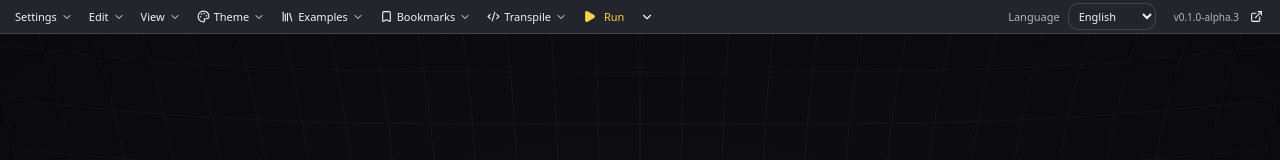
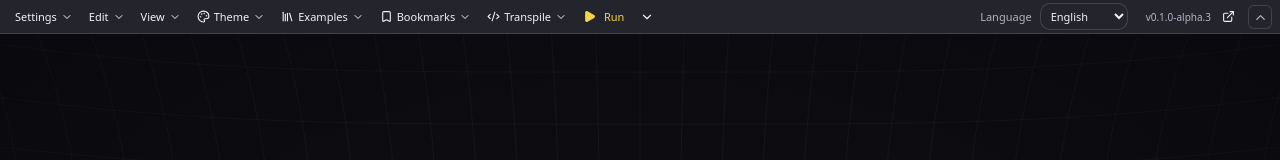
Before and after one commit to lalBi94/Sapphire3, a React (Vite) app: page / in a window 1280 px wide. Shown: the top 160 px of the page. Built offline with nearby package versions, Linux system fonts and the light colour scheme.

Commit message:
Ajoute un chevron pour replier la barre de navigation

```diff
--- a/src/components/Canvas/Canvas.css
+++ b/src/components/Canvas/Canvas.css
@@ -1,4 +1,10 @@
-.canvas-workspace { display: flex; flex-direction: column; height: 100dvh; min-height: 0; overflow: hidden; }
+.canvas-workspace { position: relative; display: flex; flex-direction: column; height: 100dvh; min-height: 0; overflow: hidden; }
+/* Chevron de repli de la barre : toujours visible, il reste en place quand la barre disparaît. */
+.canvas-nav-toggle { position: absolute; top: 5px; right: 8px; z-index: 12; display: grid; place-items: center; width: 24px; height: 24px; padding: 0; border: 1px solid var(--color-border); border-radius: var(--radius-small); background: var(--color-surface-raised); color: var(--color-text-muted); cursor: pointer; }
+.canvas-nav-toggle:hover { color: var(--color-text); border-color: var(--color-border-hover); }
+.canvas-nav-toggle:focus-visible { outline: 2px solid var(--color-focus); outline-offset: -2px; }
+/* Barre repliée : elle glisse vers le haut (rognée par le conteneur) et libère la hauteur pour le canvas. */
+.canvas-workspace--nav-collapsed .project-navigation { margin-top: calc(-1 * var(--navigation-height)); }
 .canvas-transfer-status { position: absolute; left: var(--space-panel); top: var(--space-panel); z-index: 6; display: flex; align-items: center; gap: var(--space-control); max-width: min(520px, calc(100% - 32px)); padding: var(--space-control); border: 1px solid var(--color-border); border-radius: var(--radius-control); color: var(--color-text); background: var(--color-surface-raised); box-shadow: var(--shadow-panel); font-size: 12px; cursor: default; }
 .canvas-transfer-status--error { border-color: var(--color-diagnostic); }
 .canvas-transfer-status span { overflow-wrap: anywhere; }
--- a/src/components/Canvas/Canvas.jsx
+++ b/src/components/Canvas/Canvas.jsx
@@ -1,5 +1,5 @@
 import { useEffect, useMemo, useRef, useState } from 'react'
-import { X } from 'lucide-react'
+import { ChevronDown, ChevronUp, X } from 'lucide-react'
 import CanvasGrid from '../CanvasGrid/CanvasGrid.jsx'
 import useCanvasPan from '../../hooks/useCanvasPan.jsx'
 import useCanvasDocument from '../../hooks/useCanvasDocument.jsx'
@@ -57,6 +57,7 @@ export default function Canvas() {
   const [bookmarks, setBookmarks] = useState(() => loadBookmarks())
   const [bookmarksOpen, setBookmarksOpen] = useState(false)
   const [settingsOpen, setSettingsOpen] = useState(false)
+  const [navCollapsed, setNavCollapsed] = useState(false)
   const menuTriggerRef = useRef(null)
   const workspaceRef = useRef(null)
   const { language, t } = useTranslation()
@@ -582,7 +583,7 @@ export default function Canvas() {
   }
 
   return (
-    <div ref={workspaceRef} className="canvas-workspace">
+    <div ref={workspaceRef} className={`canvas-workspace${navCollapsed ? ' canvas-workspace--nav-collapsed' : ''}`}>
     <ProjectNavigation busy={files.busy} message={files.message} error={files.error} pendingImport={files.pendingImport} pendingNew={files.pendingNew} recentFiles={files.recentFiles} onSave={files.handleSave} onSaveAs={files.saveAs} onExportSvg={handleExportSvg} onOpenSp3={files.handleOpenSp3} onOpenRecent={files.handleOpenRecent} onImport={files.handleImport} onOpenExample={files.handleOpenExample} onConfirmImport={files.handleConfirmImport} onCancelImport={files.handleCancelImport} onNew={files.handleNew} onConfirmNew={files.handleConfirmNew} onCancelNew={files.handleCancelNew} onDismiss={files.handleDismiss}
       canUndo={document.canUndo} canRedo={document.canRedo} onUndo={document.undo} onRedo={document.redo}
       onZoomIn={() => zoomBy(1.25)} onZoomOut={() => zoomBy(0.8)} onZoom100={resetZoom} onCenter={() => handleRecenter(getModulesBounds())}
@@ -590,6 +591,7 @@ export default function Canvas() {
       hiddenCards={hiddenCards} onShowCard={handleShowCard} onShowAllHidden={handleShowAllHidden}
       hasSelection={Boolean(selected && selected.kind !== 'comment')} onOpenSelectionMenu={handleOpenSelectionMenu} onOpenSearch={search.show} onRunSimulation={handleRunSimulation} onDebugSp3={handleDebugSp3} onTranspile={handleTranspile} selectedFunction={selectedFunction} onOpenFunction={handleOpenFunction} simulationRunning={Boolean(execution?.running)} simulationPaused={Boolean(execution?.paused)} onPauseSimulation={handlePauseExecution} onResumeSimulation={handleResumeExecution} onStopSimulation={handleStopExecution} onOpenRepository={() => openExternal(repositoryUrl)} onOpenSettings={() => setSettingsOpen(true)}
       bookmarks={bookmarks} modules={moduleChoices} canBookmark={bookmarkStatus(selected).can} onSaveBookmark={handleSaveBookmark} onInsertBookmark={handleInsertBookmark} onDeleteBookmark={handleDeleteBookmark} onOpenBookmarks={() => setBookmarksOpen(true)} />
+    <button type="button" className="canvas-nav-toggle" aria-expanded={!navCollapsed} aria-label={t(navCollapsed ? 'nav.show' : 'nav.hide')} title={t(navCollapsed ? 'nav.show' : 'nav.hide')} onClick={() => setNavCollapsed((current) => !current)}>{navCollapsed ? <ChevronDown size={15} aria-hidden="true" /> : <ChevronUp size={15} aria-hidden="true" />}</button>
     <main ref={canvasRef} className={`canvas${isPanning ? ' canvas--panning' : ''}`} aria-label={t('canvas.aria')} tabIndex={0}
       onPointerDown={handlePointerDown} onPointerMove={handlePointerMove} onPointerUp={handlePointerEnd} onPointerCancel={handlePointerEnd} onLostPointerCapture={handlePointerEnd} onKeyDown={handleKeyDown} onContextMenu={handleContextMenu}
       onDragStart={transfers.handleDragStart} onDragOver={transfers.handleDragOver} onDrop={transfers.handleDrop} onDragEnd={transfers.handleDragEnd}>
--- a/src/components/ProjectNavigation/ProjectNavigation.css
+++ b/src/components/ProjectNavigation/ProjectNavigation.css
@@ -1,4 +1,4 @@
-.project-navigation { position: relative; z-index: 10; display: flex; align-items: center; gap: 2px; flex: 0 0 var(--navigation-height); height: var(--navigation-height); padding: 0 var(--space-control); border-bottom: 1px solid var(--color-border); background: var(--color-surface-raised); color: var(--color-text); font-size: 11px; }
+.project-navigation { position: relative; z-index: 10; display: flex; align-items: center; gap: 2px; flex: 0 0 var(--navigation-height); height: var(--navigation-height); padding: 0 36px 0 var(--space-control); border-bottom: 1px solid var(--color-border); background: var(--color-surface-raised); color: var(--color-text); font-size: 11px; transition: margin-top 200ms var(--easing-ui); }
 .project-navigation details { position: relative; }
 .project-navigation summary { display: flex; align-items: center; gap: 4px; padding: 5px 7px; border-radius: var(--radius-small); corner-shape: var(--corner-shape); cursor: pointer; list-style: none; }
 .project-navigation summary::-webkit-details-marker { display: none; }
```
Also changed, not shown: src/utils/translations.js, 1 other file (tests, documents, lock files or other folders).
